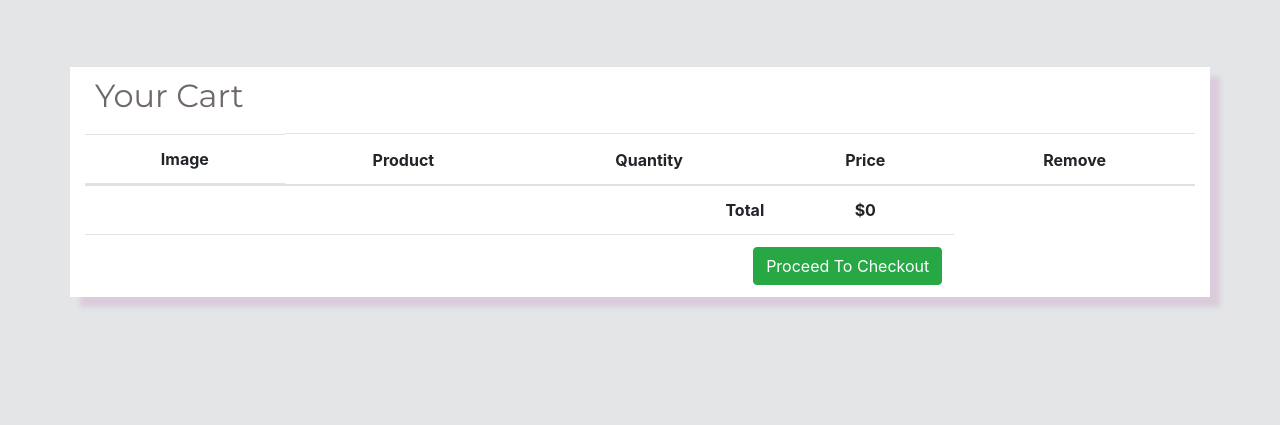
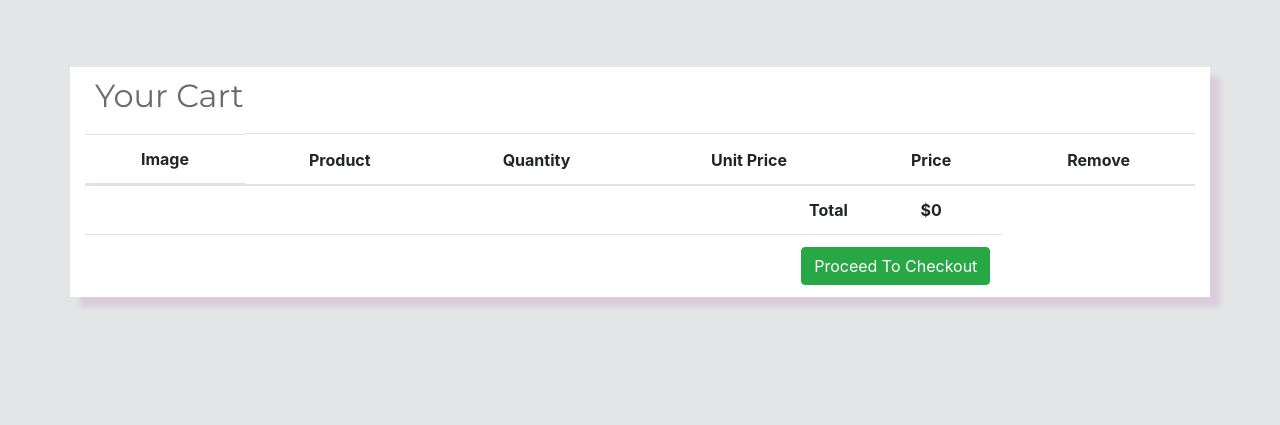
Before and after one commit to Holly-Horwood/keto_pantry, a Django app: page /cart/ in a window 1280 px wide. Shown: the part 93-518 px from the top of the page. Run offline with Django 3.2, Linux system fonts and the light colour scheme; parts of the project's set-up code (start-up, migrations or seed data) failed here and were passed over; some libraries are stand-ins or nearby versions.

Commit message:
changed cart remove icon to cross, fixed row vertical alignment

```diff
--- a/cart/templates/cart.html
+++ b/cart/templates/cart.html
@@ -17,6 +17,7 @@
                 <th scope="col" class="cart-media-title text-center">Image</th>
                 <th scope="col" class="text-center">Product</th>
                 <th scope="col" class="text-center">Quantity</th>
+                <th scope="col" class="text-center">Unit Price</th>
                 <th scope="col" class="text-center">Price</th>
                 <th scope="col" class="text-center">Remove</th>
             </tr>
@@ -25,11 +26,11 @@
         <tbody>
             {% for item in cart_items %}
             <tr>
-                <td class="cart-media text-center"><img class="img-thumbnail cart-img text-center"
+                <td class="cart-media text-center align-middle"><img class="img-thumbnail cart-img text-center"
                         src="{{ MEDIA_URL }}{{ item.product.image }}" alt="photo of product"></td>
-                <td class="text-center">{{ item.product.name }}</td>
+                <td class="text-center align-middle">{{ item.product.name }}</td>
 
-                <td>
+                <td class="align-middle">
                     <form class="form-inline  justify-content-center" method="POST" action="{% url 'adjust_cart' item.id %}">
                         {% csrf_token %}
                         <div class="form-group">
@@ -43,15 +44,16 @@
                         </div>
                     </form>
                 </td>
-                <td class="text-center">${{ item.product.price }}</td>
-                <td class="bin-btn">
+                <td class="text-center align-middle">${{ item.product.price }}</td>
+                <td class="text-center align-middle">$</td>
+                <td class="cross-btn align-middle text-center">
                     <form method="POST" action="">
                         {% csrf_token %}
                         <div class="form-group">
                             <input name="remove" type="hidden" value="0" placeholder="0">
                         </div>
                         <div>
-                            <button class="bin"><i class="fas fa-trash-alt fa-2x"></i></button>
+                            <button class="cross fas fa-times fa-2x"></button>
                         </div>
                     </form>
                 </td>
@@ -59,12 +61,12 @@
             {% endfor %}
             <tr>
                 <th scope="row"></th>
-                <td colspan="2" class="text-right"><strong>Total</strong></td>
+                <td colspan="3" class="text-right"><strong>Total</strong></td>
                 <td class="text-center"><strong>${{ total }}</strong></td>
             </tr>
             <tr>
                 <th scope="row"></th>
-                <td colspan="3" class="text-right ">
+                <td colspan="4" class="text-right ">
                     <form class="proceed d-flex justify-content-end" action="{% url 'checkout' %}">
                         <button class="btn btn-success"> Proceed To Checkout</button>
                     </form>
--- a/static/css/style.css
+++ b/static/css/style.css
@@ -58,6 +58,10 @@ body {
 .product-body:hover {
     background-color: #969e98d9;
     color: #fff;
+}
+
+.cross {
+    color: #e01010;
 }
 
 .total {
@@ -286,8 +290,9 @@ a.navbar-brand {
     margin-left: 2%
 }
 
-.bin-btn {
-    text-align: center;
+.cross {
+    border: none;
+    background: none;
 }
 
 .cart-media, .cart-media-title {
--- a/templates/base.html
+++ b/templates/base.html
@@ -15,7 +15,7 @@
     <!--FAVICON-->
     <link rel="shortcut icon" type="image/png" href="{% static 'media/images/favicon.png' %}" />
     <!--CSS STYLESHEET-->
-    <link rel="stylesheet" href="{% static 'css/style.css' %}">
+    <link rel="stylesheet" href="../static/css/style.css">
     <!--BOOTSTRAP-->
     <link rel="stylesheet" href="https://stackpath.bootstrapcdn.com/bootstrap/4.3.1/css/bootstrap.min.css"
         integrity="sha384-ggOyR0iXCbMQv3Xipma34MD+dH/1fQ784/j6cY/iJTQUOhcWr7x9JvoRxT2MZw1T" crossorigin="anonymous">
```
